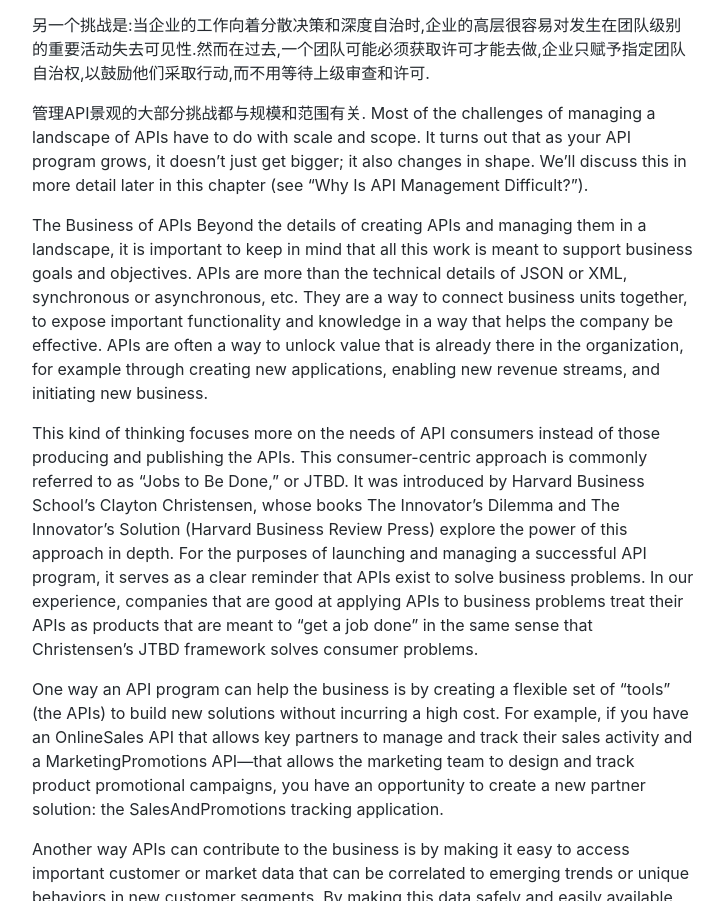
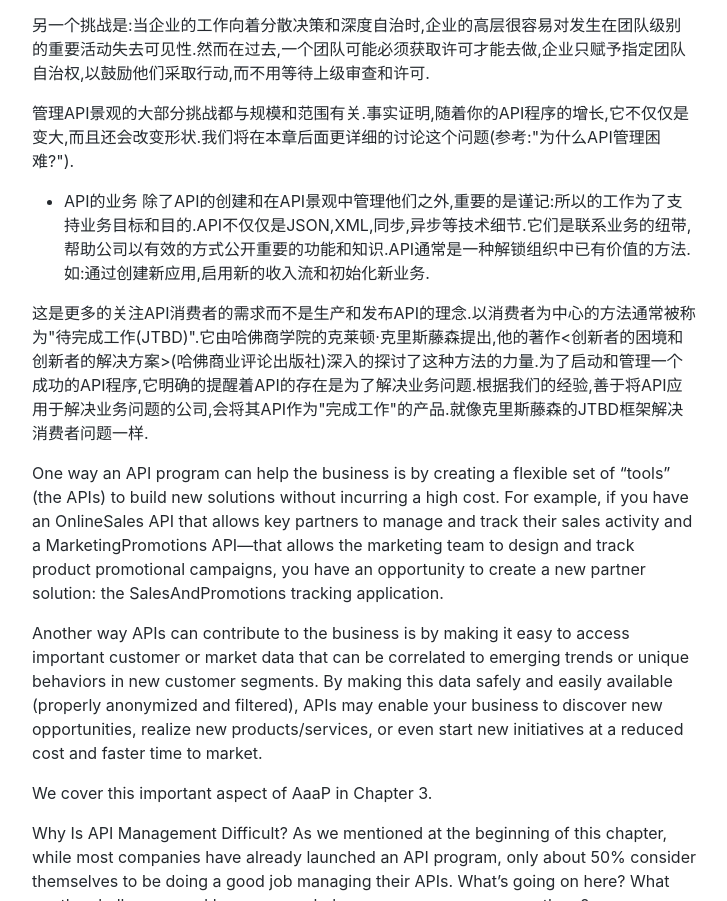
Before and after one commit to graphql-faas/continuous-api-management, a plain HTML site: page docs/doc1.1.html in a window 1280 px wide. Shown: the part 2998-3899 px from the top of the page, without its empty margins (276-1003 px from the left). Drawn offline with nearby package versions, Linux system fonts and the light colour scheme.

Commit message:
Deploy website
Deploy website version based on d26f79273661fdac7ce87ed8eca32d63e61cbd06

```diff
--- a/docs/doc1.1.html
+++ b/docs/doc1.1.html
@@ -73,11 +73,12 @@ API本身--接口和实现的技术细节--也是故事的一部分.当然传统
 </ul>
 <p>这里的大部分挑战是如何确保一定程度的一致性,不会因为集中化管理和检查所有API细节而造成瓶颈和降速.这一般通过向各个API团队扩展这些细节的责任,将核心管理和统治致力于API间交互方式的标准化,确保存在一组核心共享服务或者基础设施(安全,监控等)对于所有API团队是可用的,并且通常为更自主的团队提供指导和训练.也就是说,远离通常的集中式命令控制模型是必要的.</p>
 <p>另一个挑战是:当企业的工作向着分散决策和深度自治时,企业的高层很容易对发生在团队级别的重要活动失去可见性.然而在过去,一个团队可能必须获取许可才能去做,企业只赋予指定团队自治权,以鼓励他们采取行动,而不用等待上级审查和许可.</p>
-<p>管理API景观的大部分挑战都与规模和范围有关.
-Most of the challenges of managing a landscape of APIs have to do with scale and scope. It turns out that as your API program grows, it doesn’t just get bigger; it also changes in shape. We’ll discuss this in more detail later in this chapter (see “Why Is API Management Difficult?”).</p>
-<p>The Business of APIs
-Beyond the details of creating APIs and managing them in a landscape, it is important to keep in mind that all this work is meant to support business goals and objectives. APIs are more than the technical details of JSON or XML, synchronous or asynchronous, etc. They are a way to connect business units together, to expose important functionality and knowledge in a way that helps the company be effective. APIs are often a way to unlock value that is already there in the organization, for example through creating new applications, enabling new revenue streams, and initiating new business.</p>
-<p>This kind of thinking focuses more on the needs of API consumers instead of those producing and publishing the APIs. This consumer-centric approach is commonly referred to as “Jobs to Be Done,” or JTBD. It was introduced by Harvard Business School’s Clayton Christensen, whose books The Innovator’s Dilemma and The Innovator’s Solution (Harvard Business Review Press) explore the power of this approach in depth. For the purposes of launching and managing a successful API program, it serves as a clear reminder that APIs exist to solve business problems. In our experience, companies that are good at applying APIs to business problems treat their APIs as products that are meant to “get a job done” in the same sense that Christensen’s JTBD framework solves consumer problems.</p>
+<p>管理API景观的大部分挑战都与规模和范围有关.事实证明,随着你的API程序的增长,它不仅仅是变大,而且还会改变形状.我们将在本章后面更详细的讨论这个问题(参考:&quot;为什么API管理困难?&quot;).</p>
+<ul>
+<li>API的业务
+除了API的创建和在API景观中管理他们之外,重要的是谨记:所以的工作为了支持业务目标和目的.API不仅仅是JSON,XML,同步,异步等技术细节.它们是联系业务的纽带,帮助公司以有效的方式公开重要的功能和知识.API通常是一种解锁组织中已有价值的方法.如:通过创建新应用,启用新的收入流和初始化新业务.</li>
+</ul>
+<p>这是更多的关注API消费者的需求而不是生产和发布API的理念.以消费者为中心的方法通常被称为&quot;待完成工作(JTBD)&quot;.它由哈佛商学院的克莱顿·克里斯藤森提出,他的著作&lt;创新者的困境和创新者的解决方案&gt;(哈佛商业评论出版社)深入的探讨了这种方法的力量.为了启动和管理一个成功的API程序,它明确的提醒着API的存在是为了解决业务问题.根据我们的经验,善于将API应用于解决业务问题的公司,会将其API作为&quot;完成工作&quot;的产品.就像克里斯藤森的JTBD框架解决消费者问题一样.</p>
 <p>One way an API program can help the business is by creating a flexible set of “tools” (the APIs) to build new solutions without incurring a high cost. For example, if you have an OnlineSales API that allows key partners to manage and track their sales activity and a MarketingPromotions API—that allows the marketing team to design and track product promotional campaigns, you have an opportunity to create a new partner solution: the SalesAndPromotions tracking application.</p>
 <p>Another way APIs can contribute to the business is by making it easy to access important customer or market data that can be correlated to emerging trends or unique behaviors in new customer segments. By making this data safely and easily available (properly anonymized and filtered), APIs may enable your business to discover new opportunities, realize new products/services, or even start new initiatives at a reduced cost and faster time to market.</p>
 <p>We cover this important aspect of AaaP in Chapter 3.</p>
```
Also changed, not shown: docs/doc1.1/index.html (+6 -5 lines).
